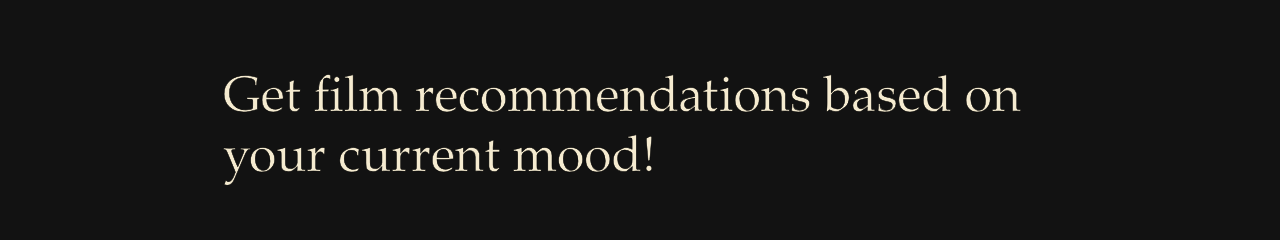
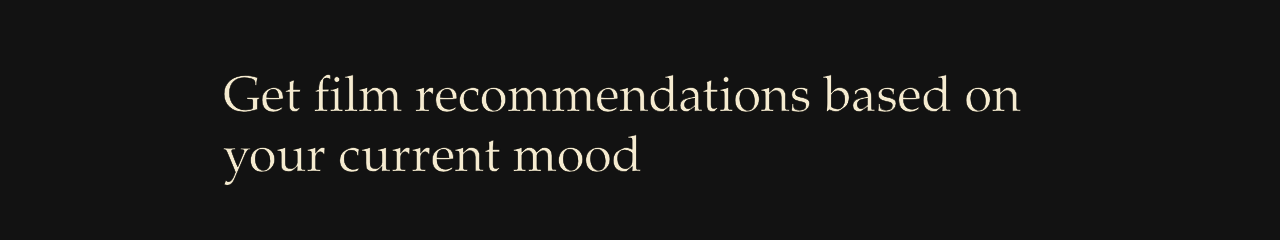
Before and after one commit to Ripten/olesrecommendations, a React (Create React App) app: page / in a window 1280 px wide. Shown: the part 358-598 px from the top of the page. Built offline with nearby package versions, Linux system fonts and the light colour scheme.

Commit message:
Really no more GH pages

```diff
--- a/src/components/questionnaire/Start.js
+++ b/src/components/questionnaire/Start.js
@@ -6,7 +6,7 @@ class Start extends Component {
       return (
         <div className="questionnaire-content">
             <div className="start-div">
-                <p className="intro">Get film recommendations based on your current mood!</p>
+                <p className="intro">Get film recommendations based on your current mood</p>
                 <button className="start-button" onClick={this.props.showLanguageQuestion}>START</button>
                 <div className="faq-div">
                     <p className="faq-header">FAQ</p>
```
